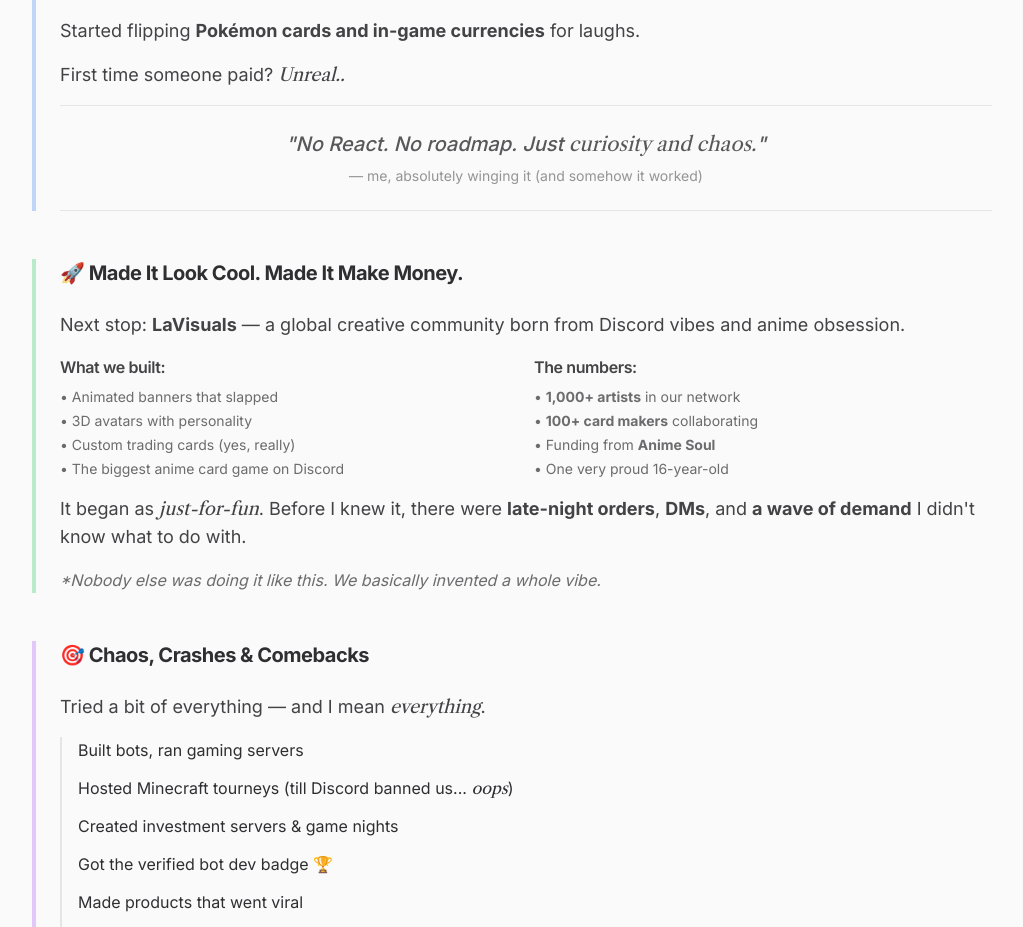
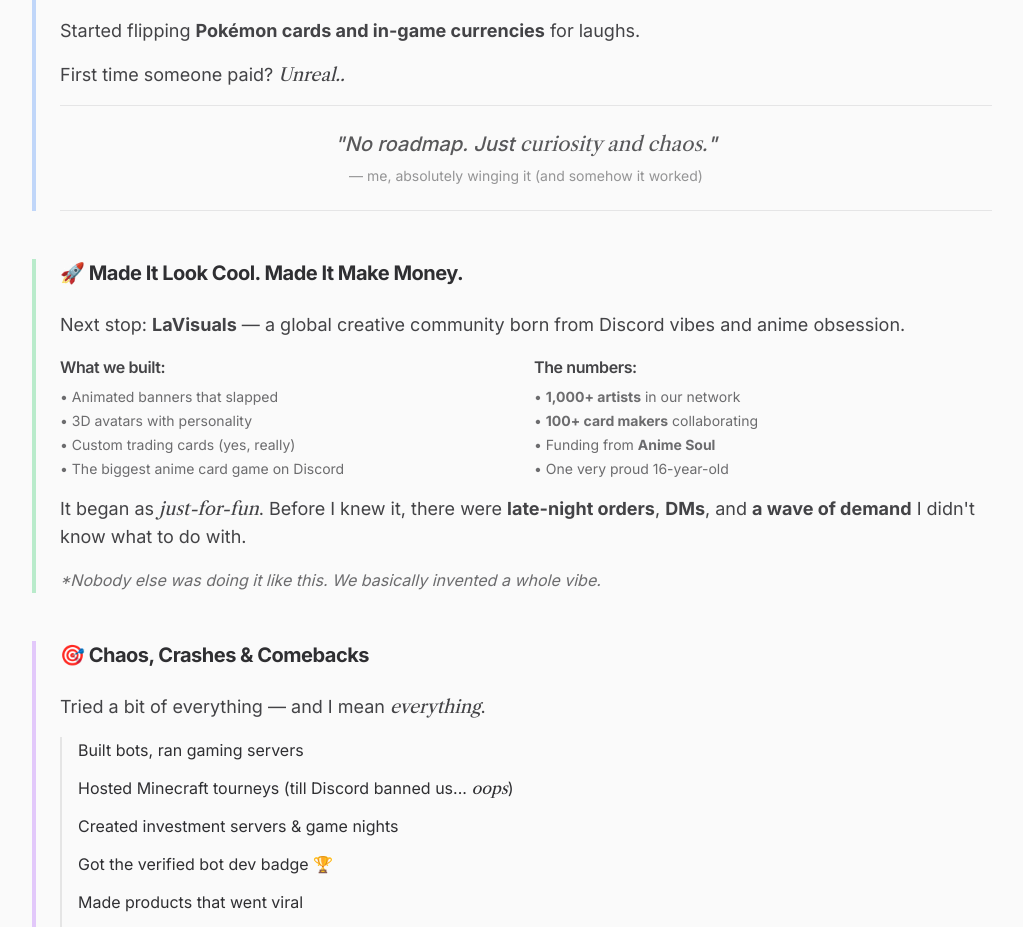
Before and after one commit to MynkSinghal/Portfolio-v2, a Next.js app: page / in a window 1280 px wide. Shown: the part 943-1870 px from the top of the page, without its empty margins (128-1151 px from the left). Built offline with nearby package versions, Linux system fonts and the light colour scheme.

Commit message:
Update journey-section.tsx

```diff
--- a/src/components/journey-section.tsx
+++ b/src/components/journey-section.tsx
@@ -35,7 +35,7 @@
 
               <blockquote className="text-center py-6 border-y border-foreground/10">
                 <p className="text-lg md:text-xl font-medium italic text-foreground/80">
-                  "No React. No roadmap. Just {parseText("<italic>curiosity and chaos.</italic>")}"
+                  "No roadmap. Just {parseText("<italic>curiosity and chaos.</italic>")}"
                 </p>
                 <p className="text-sm text-foreground/50 mt-2">— me, absolutely winging it (and somehow it worked)</p>
               </blockquote>
```
